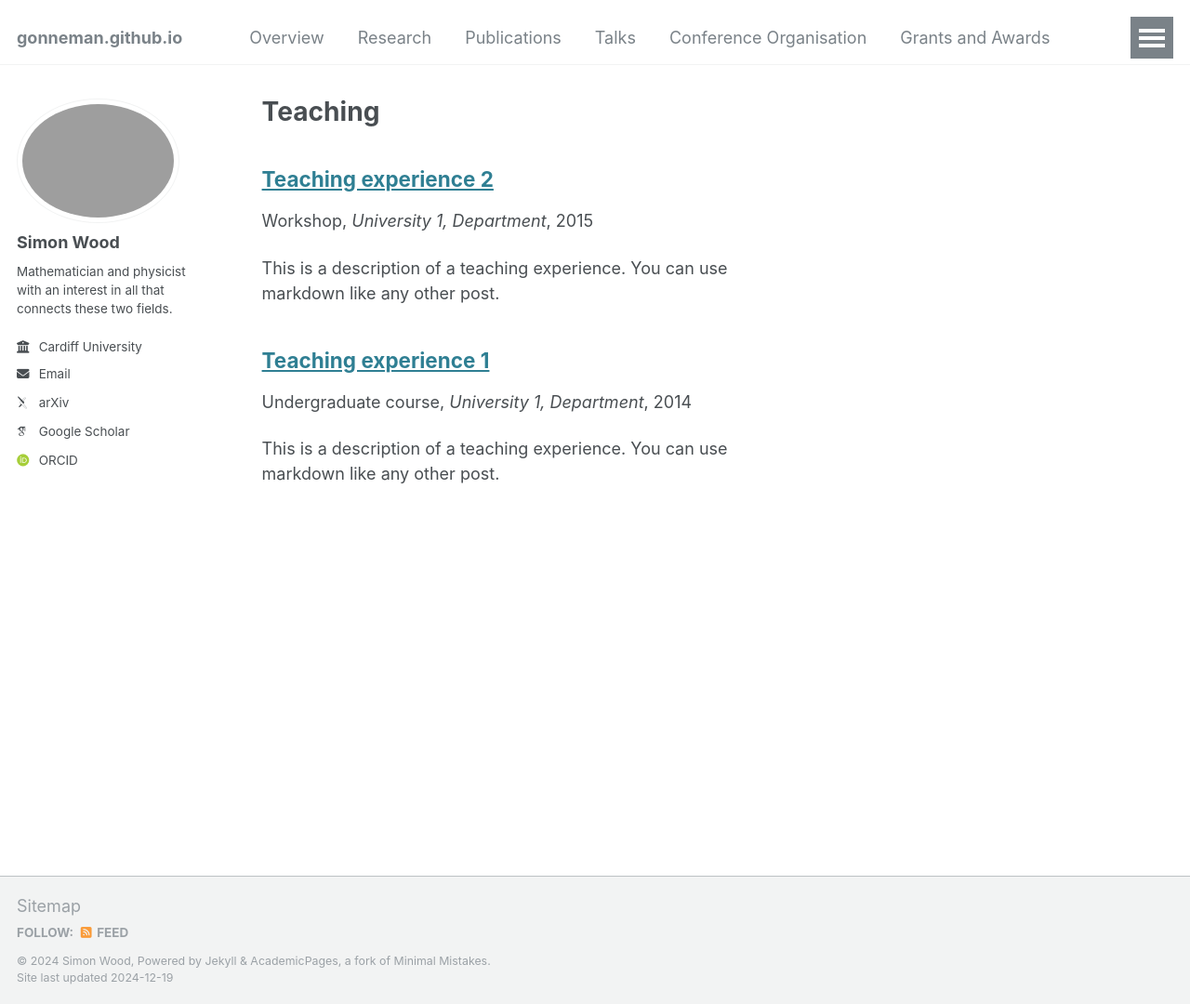
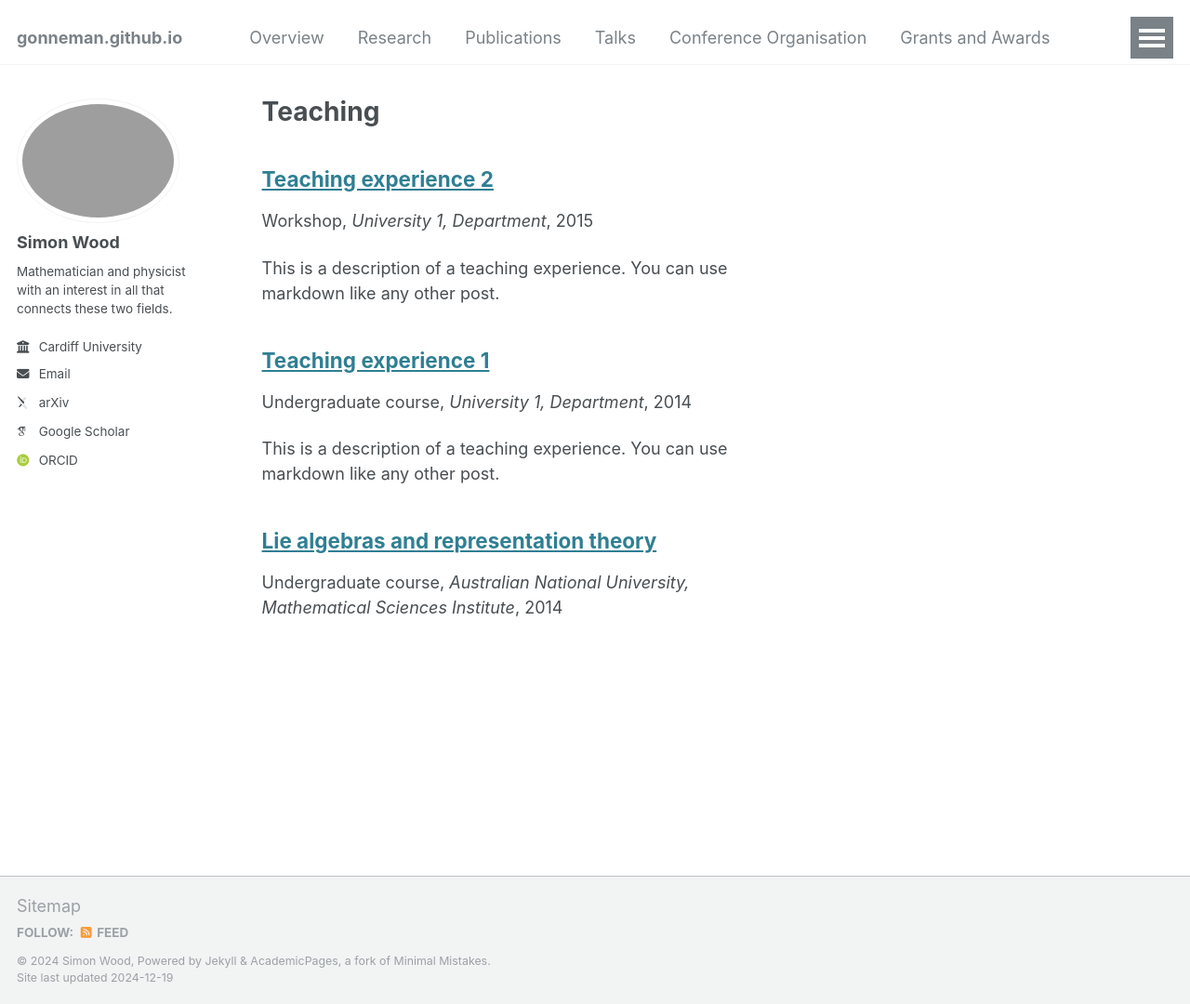
Before and after one commit to gonneman/gonneman.github.io, a Jekyll site: the page built from _pages/teaching.html, in a window 1280 px wide and 1080 px high. Shown: the whole window at 93% size. Built offline with Jekyll 4.4.1, drawn with Linux system fonts in a browser that asks for light colours; some web fonts are replaced; a file with an impossible date is left out.

Commit message:
Fixed date in teaching.

```diff
--- a/_teaching/2014-lie.md
+++ b/_teaching/2014-lie.md
@@ -3,7 +3,7 @@ title: "Lie algebras and representation theory"
 collection: teaching
 type: "Undergraduate course"
 permalink: /teaching/2014-lie
-venue: "Australian National University"
-date: 2014
+venue: "Australian National University, Mathematical Sciences Institute"
+date: 2014-01-01
 location: "Canberra, Australia"
 ---
```
